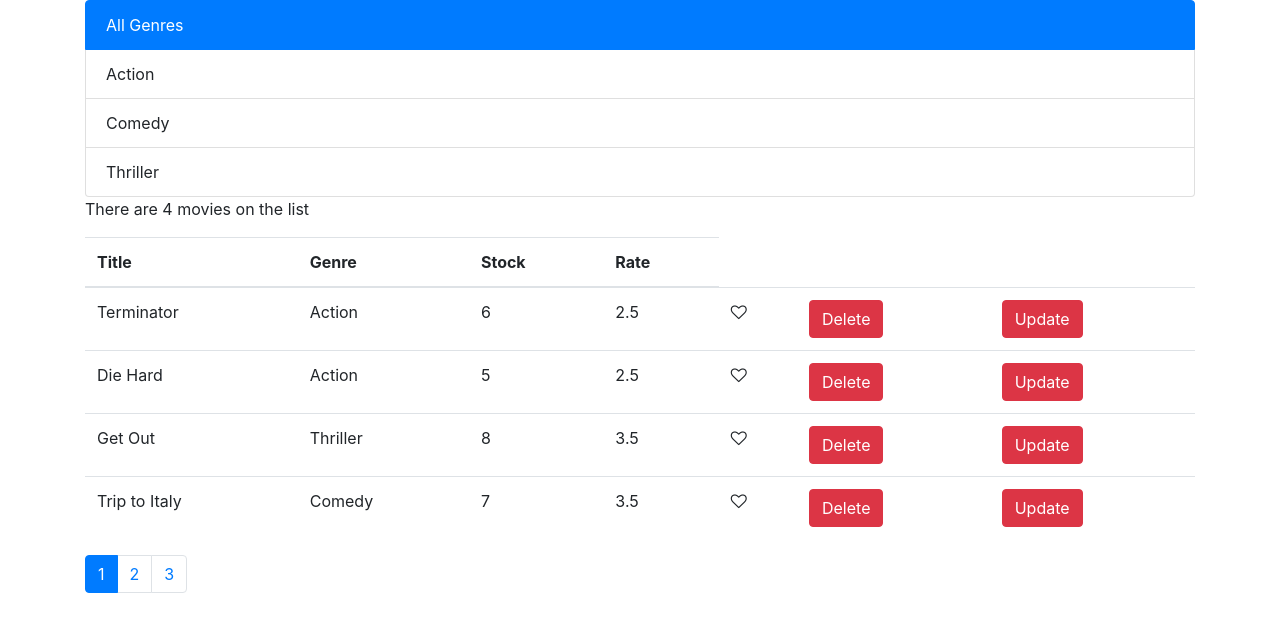
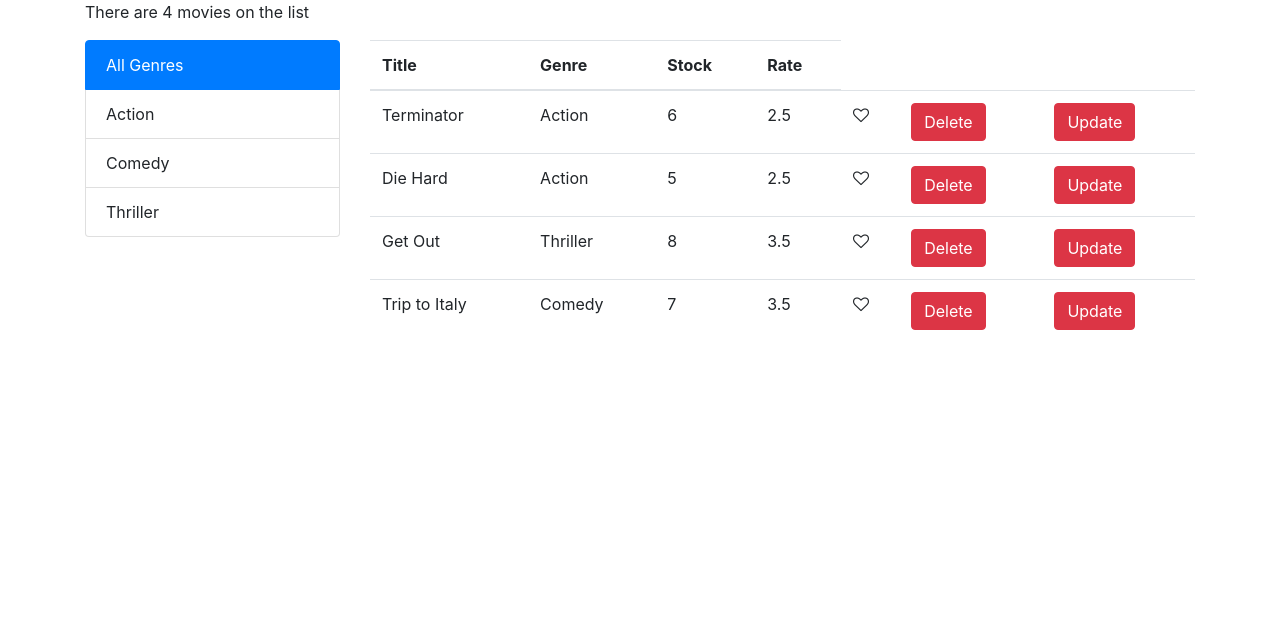
Before and after one commit to yashtrivedi2000/vidly, a React (Create React App) app: page / in a window 1280 px wide. Shown: the top 632 px of the page. Built offline with nearby package versions, Linux system fonts and the light colour scheme.

Commit message:
UI modified

```diff
--- a/src/components/movie.jsx
+++ b/src/components/movie.jsx
@@ -51,13 +51,16 @@
     );
     return (
       <div className="container">
+        <p>There are {movies.length} movies on the list</p>
+        <div className="row">
+          <div className="col-3">
             <Genre
               onClickGenre={this.handleClickGenre}
               genres={this.state.genres}
               currentGenre={this.state.currentGenre}
             />
-        <p>There are {movies.length} movies on the list</p>
-
+          </div>
+          <div className="col">
             <table className="table">
               <thead>
                 <tr>
@@ -75,7 +78,10 @@
                     <td>{movie.numberInStock}</td>
                     <td>{movie.dailyRentalRate}</td>
                     <td>
-                  <Like movie={movie} onClick={() => this.handleClick(movie)} />
+                      <Like
+                        movie={movie}
+                        onClick={() => this.handleClick(movie)}
+                      />
                     </td>
                     <td>
                       <button
@@ -98,9 +104,12 @@
                 ))}
               </tbody>
             </table>
+          </div>
+        </div>
+
         <Pagination
           currentPage={this.state.currentPage}
-          count={this.state.movies.length}
+          count={movies.length}
           pageSize={this.state.pageSize}
           onClick={this.handlePagination}
         />
```
Lines whose indentation alone changed are shown as unchanged.
